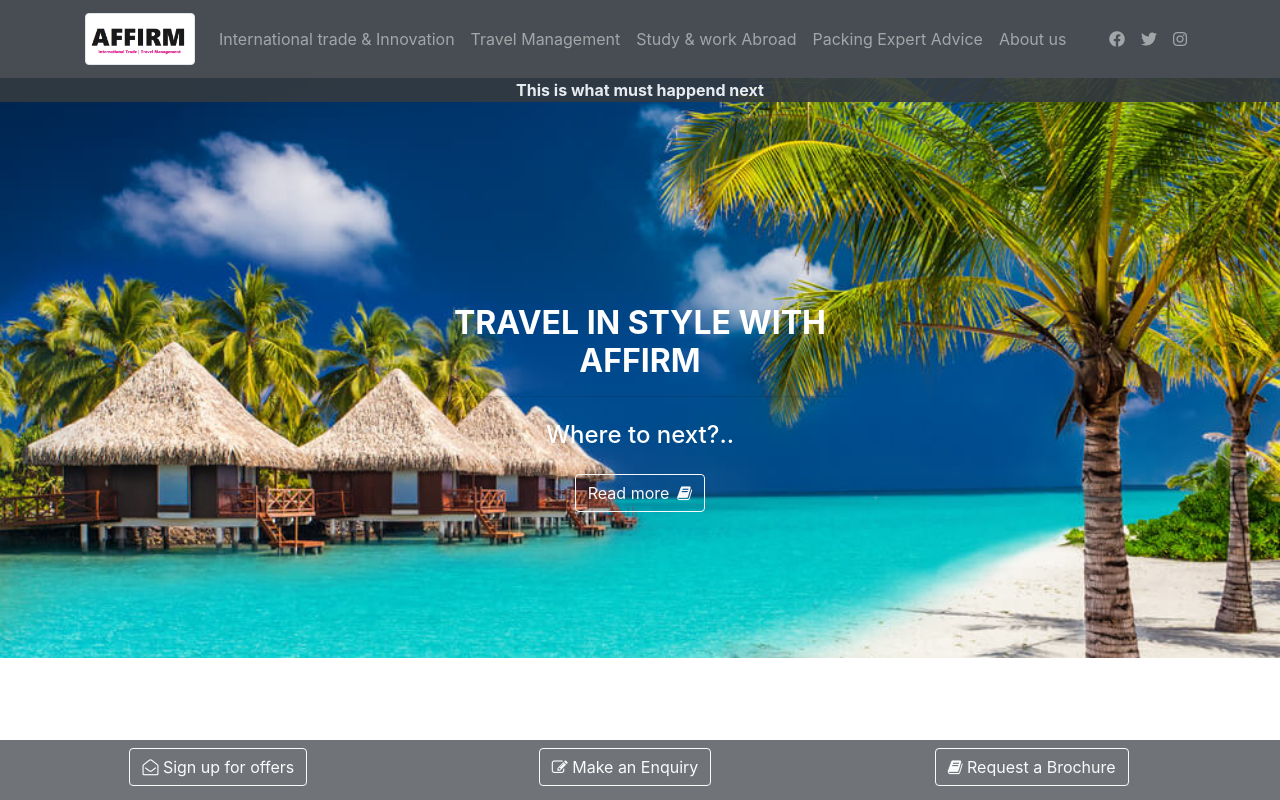
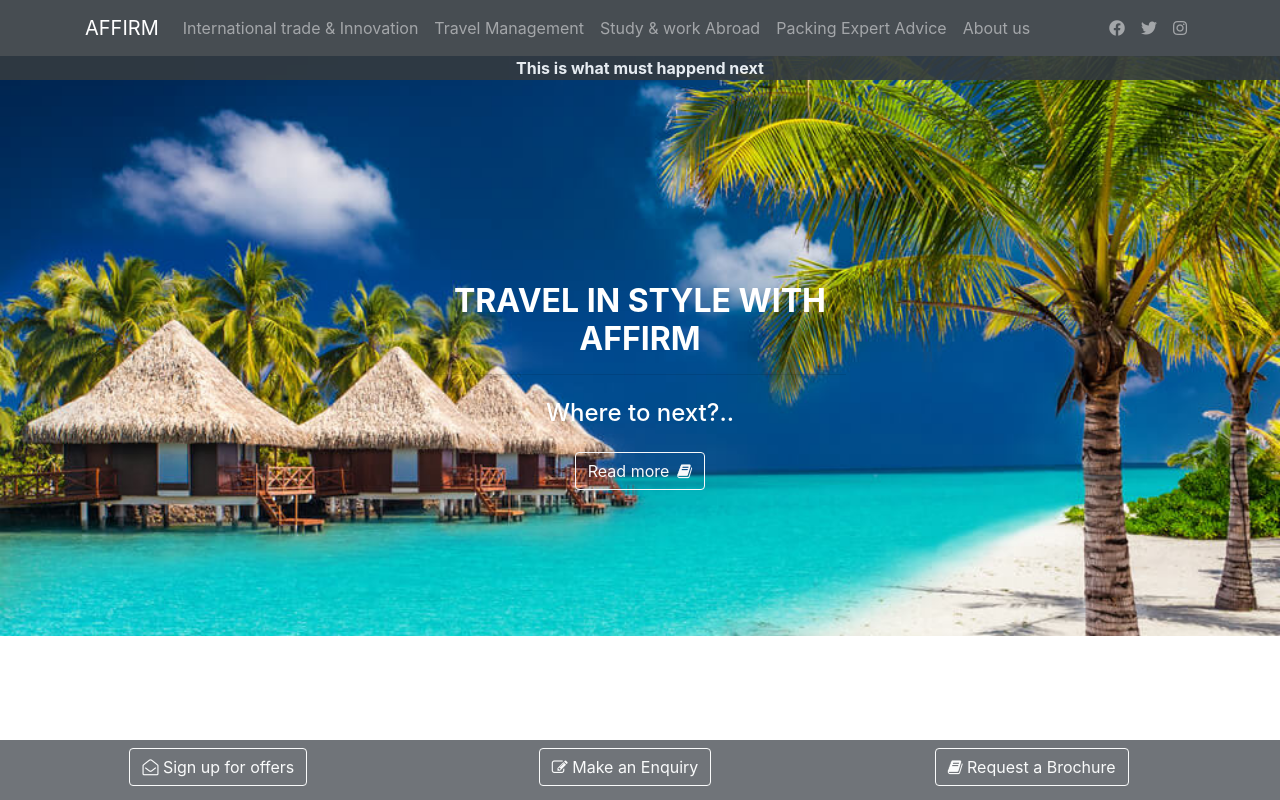
Before and after one commit to Linhle-Cetice/Affirm-projects, a plain HTML site: page index.html in a window 1280 px wide. Shown: the top 800 px of the page. Drawn offline with Linux system fonts and the light colour scheme.

Commit message:
Update index.html

```diff
--- a/index.html
+++ b/index.html
@@ -21,7 +21,7 @@
             <div class="container ">
 
                 <!-- Navbar brand -->
-                <a class="navbar-brand " href="#"><img class="affirmlogo img-thumbnail" src="img/New Bitmap Image.jpg" width="110"  /></a>
+                <a class="navbar-brand " href="#">AFFIRM</a>
 
                 <!-- Collapse button -->
                 <button class="navbar-toggler" type="button" data-toggle="collapse" data-target="#affirmNav"
```
